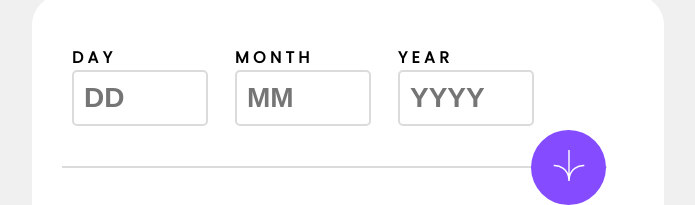
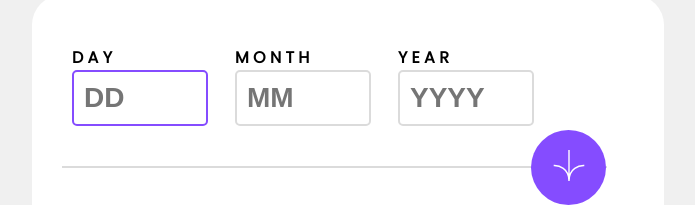
Before and after one commit to AbdullahJ99/age-calculator-app, a plain HTML site: page index.html in a window 1280 px wide. In both pictures the pointer is over the input "DD". Shown: the part 149-354 px from the top of the page, without its empty margins (292-987 px from the left). Drawn offline with Linux system fonts and the light colour scheme.

Commit message:
Fixed css for active states of inputs

```diff
--- a/css/main.css
+++ b/css/main.css
@@ -140,7 +140,7 @@ body {
         margin: 0;
     }
 
-    input:active{
+    input:hover{
         border-color: hsl(259, 100%, 65%);
     }
 
```
